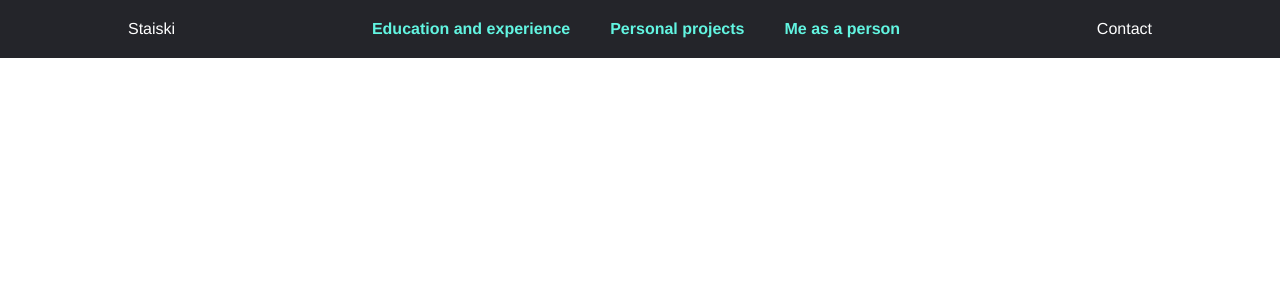
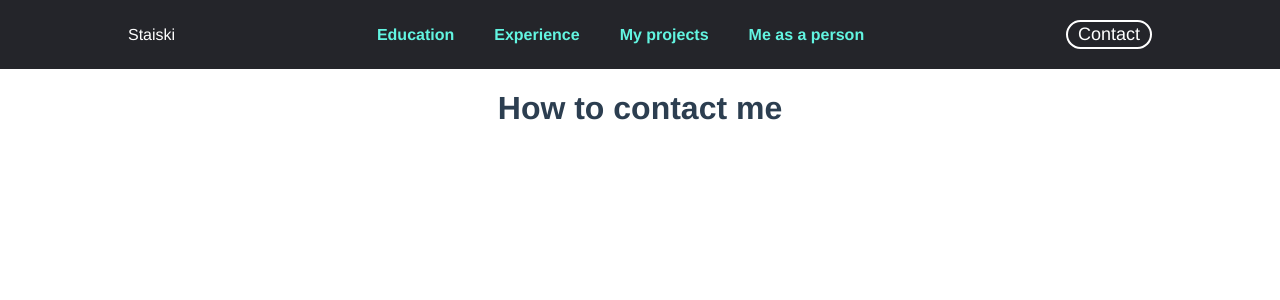
Before and after one commit to AleksandarStaikov/astaykov-ui, a Vue app: page /contact in a window 1280 px wide. Shown: the top 300 px of the page. Built offline with nearby package versions, Linux system fonts and the light colour scheme.

Commit message:
added more pages and navidation

```diff
--- a/src/App.vue
+++ b/src/App.vue
@@ -5,13 +5,14 @@
     </router-link>
 
     <div class="navigation__center">
-      <router-link :to="{ name: 'Home' }">Education and experience</router-link>
-      <router-link :to="{ name: 'About' }">Personal projects</router-link>
-      <router-link :to="{ name: 'Home' }">Me as a person</router-link>
+      <router-link :to="{ name: 'Education' }">Education</router-link>
+      <router-link :to="{ name: 'Experience' }">Experience</router-link>
+      <router-link :to="{ name: 'MyProjects' }">My projects</router-link>
+      <router-link :to="{ name: 'GetToKnowMe' }">Me as a person</router-link>
     </div>
 
     <div class="navigation__rigth">
-      <router-link :to="{ name: 'Home' }">Contact</router-link>
+      <router-link :to="{ name: 'Contact' }">Contact</router-link>
     </div>
   </nav>
   <router-view />
@@ -28,7 +29,7 @@ export default {
 #app {
   @import url("https://fonts.googleapis.com/css2?family=Montserrat&display=swap");
 
-  font-family: 'Montserrat', Helvetica, Arial, sans-serif;
+  font-family: "Montserrat", Helvetica, Arial, sans-serif;
   -webkit-font-smoothing: antialiased;
   -moz-osx-font-smoothing: grayscale;
   text-align: center;
@@ -54,11 +55,22 @@ export default {
     .navigation__center a {
       font-weight: normal;
       padding: 0px 20px;
-      color: #62F5E1;
+      color: #62f5e1;
       font-weight: bold;
 
-      &:hover{
-        color: #22A896;
+      &:hover {
+        color: #22a896;
+      }
+    }
+
+    .navigation__rigth {
+      font-size: 18px;
+      border: 2px solid white;
+      border-radius: 15px;
+
+      a {
+        padding: 2px 10px;
+        display: inline-block;
       }
     }
   }
--- a/src/router/index.js
+++ b/src/router/index.js
@@ -1,6 +1,11 @@
 import { createRouter, createWebHistory } from 'vue-router'
 import Home from '../views/Home.vue'
 import About from '../views/About.vue'
+import Education from '../views/Education.vue'
+import Experience from '../views/Experience.vue'
+import MyProjects from '../views/MyProjects.vue'
+import GetToKnowMe from '../views/GetToKnowMe.vue'
+import Contact from '../views/Contact.vue'
 
 const routes = [
   {
@@ -12,6 +17,31 @@ const routes = [
     path: '/about',
     name: 'About',
     component: About
+  },
+  {
+    path: '/experience',
+    name: 'Experience',
+    component: Experience
+  },
+  {
+    path: '/education',
+    name: 'Education',
+    component: Education
+  },
+  {
+    path: '/my-projects',
+    name: 'MyProjects',
+    component: MyProjects
+  },
+  {
+    path: '/get-to-know-me',
+    name: 'GetToKnowMe',
+    component: GetToKnowMe
+  },
+  {
+    path: '/contact',
+    name: 'Contact',
+    component: Contact
   }
 ]
 
--- /dev/null
+++ b/src/views/Contact.vue
@@ -0,0 +1,15 @@
+<template>
+    <div>
+        <h1>How to contact me</h1>
+    </div>
+</template>
+
+<script>
+export default {
+
+}
+</script>
+
+<style scoped>
+
+</style>
--- /dev/null
+++ b/src/views/Education.vue
@@ -0,0 +1,15 @@
+<template>
+    <div>
+        <h1>Education</h1>
+    </div>
+</template>
+
+<script>
+export default {
+
+}
+</script>
+
+<style scoped>
+
+</style>
--- /dev/null
+++ b/src/views/Experience.vue
@@ -0,0 +1,15 @@
+<template>
+    <div>
+        <h1>Experience</h1>
+    </div>
+</template>
+
+<script>
+export default {
+
+}
+</script>
+
+<style scoped>
+
+</style>
--- /dev/null
+++ b/src/views/GetToKnowMe.vue
@@ -0,0 +1,15 @@
+<template>
+    <div>
+        <h1>Get to know me as a person</h1>
+    </div>
+</template>
+
+<script>
+export default {
+
+}
+</script>
+
+<style scoped>
+
+</style>
--- /dev/null
+++ b/src/views/MyProjects.vue
@@ -0,0 +1,15 @@
+<template>
+    <div>
+        <h1>MyProjects</h1>
+    </div>
+</template>
+
+<script>
+export default {
+
+}
+</script>
+
+<style scoped>
+
+</style>
```
